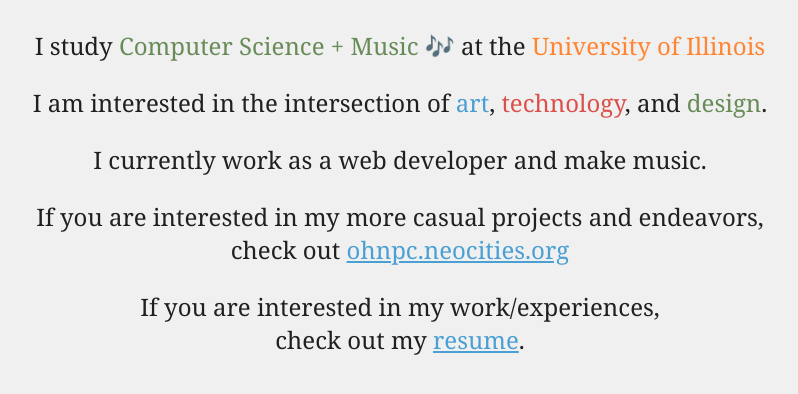
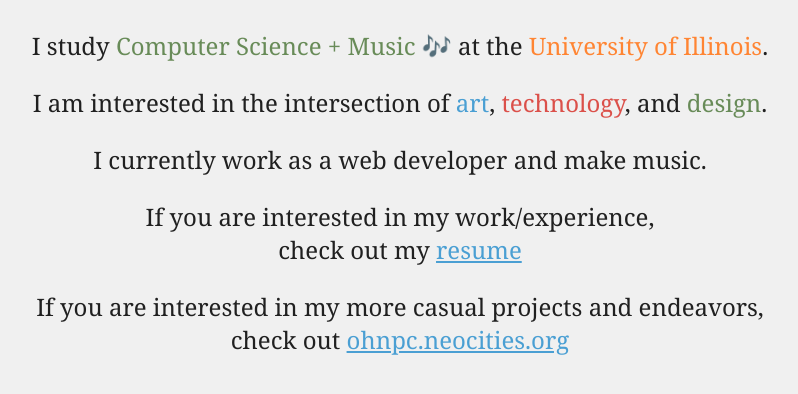
Before and after one commit to opcushing/opcushing.github.io, a plain HTML site: page index.html in a window 1280 px wide. Shown: the part 100-494 px from the top of the page, without its empty margins (240-1038 px from the left). Drawn offline with Linux system fonts and the light colour scheme.

Commit message:
added resume to page

```diff
--- a/index.html
+++ b/index.html
@@ -14,7 +14,7 @@
     <p>I study
       <span style="color:var(--green)">Computer Science + Music 🎶</span>
       at the
-      <span style="color:var(--orange)">University of Illinois</span>
+      <span style="color:var(--orange)">University of Illinois</span>.
     </p>
 
     <p>
@@ -28,11 +28,10 @@
       I currently work as a web developer and make music.
     </p>
 
+        <p>If you are interested in my work/experience, <br> check out my <a href="OwenCushingResume.pdf">resume</a></p>
+
     <p>If you are interested in my more casual projects and endeavors, <br> check out <a
         href="https://ohnpc.neocities.org">ohnpc.neocities.org</a></p>
-
-    <p>If you are interested in my work/experiences, <br> check out my <a
-      href="OwenCushingResume.pdf">resume</a>.</p>
   </div>
   </body>
 </html>
```
